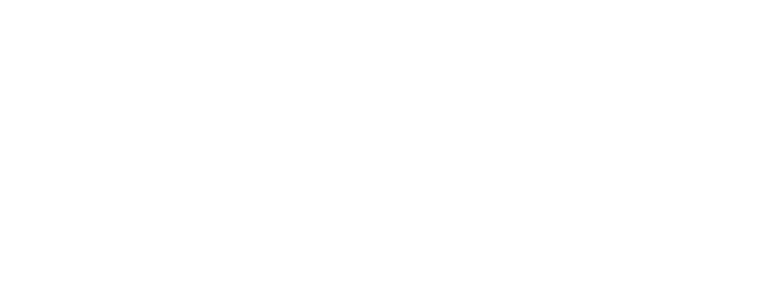
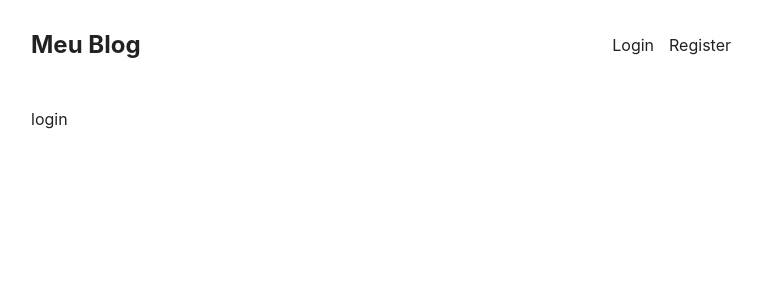
Before and after one commit to eduardomeloo/app-blog-with-react, a React (Create React App) app in the folder client/: page /login in a window 1280 px wide. Before the commit this address had no page. Shown: the top 300 px of the page, without its empty margins (259-1021 px from the left). Built offline with nearby package versions, Linux system fonts and the light colour scheme.

Commit message:
create component Layout

```diff
--- a/client/src/App.js
+++ b/client/src/App.js
@@ -2,16 +2,19 @@
 import Post from './components/Post';
 import Header from './components/Header';
 import {Route, Routes} from 'react-router-dom';
+import Layout from './components/Layout';
 
 function App() {
   return (
     <Routes>
-        <Route index element={
-            <main>
-                <Header />
-                <Post />
-            </main>
-        } />
+        <Route path="/" element={<Layout />}>
+
+            <Route index element={<Post />} />
+
+            <Route path="/login" element={
+                <div className="">login</div>
+            } />
+        </Route>
     </Routes>
   );
 }
--- a/client/src/components/Header.js
+++ b/client/src/components/Header.js
@@ -1,10 +1,12 @@
+import { Link } from "react-router-dom";
+
 export default function Header(){
     return(
         <header>
             <a href="/" className="logo">Meu Blog</a>
             <nav className="">
-                <a href="/">Login</a>
-                <a href="/">Register</a>
+                <Link to="/login">Login</Link>
+                <Link to="/register">Register</Link>
             </nav>
         </header>
     )
--- /dev/null
+++ b/client/src/components/Layout.js
@@ -0,0 +1,11 @@
+import { Outlet } from "react-router-dom";
+import Header from "./Header";
+
+export default function Layout() {
+    return (
+        <main>
+            <Header />
+            <Outlet />
+        </main>
+    )
+}
```
